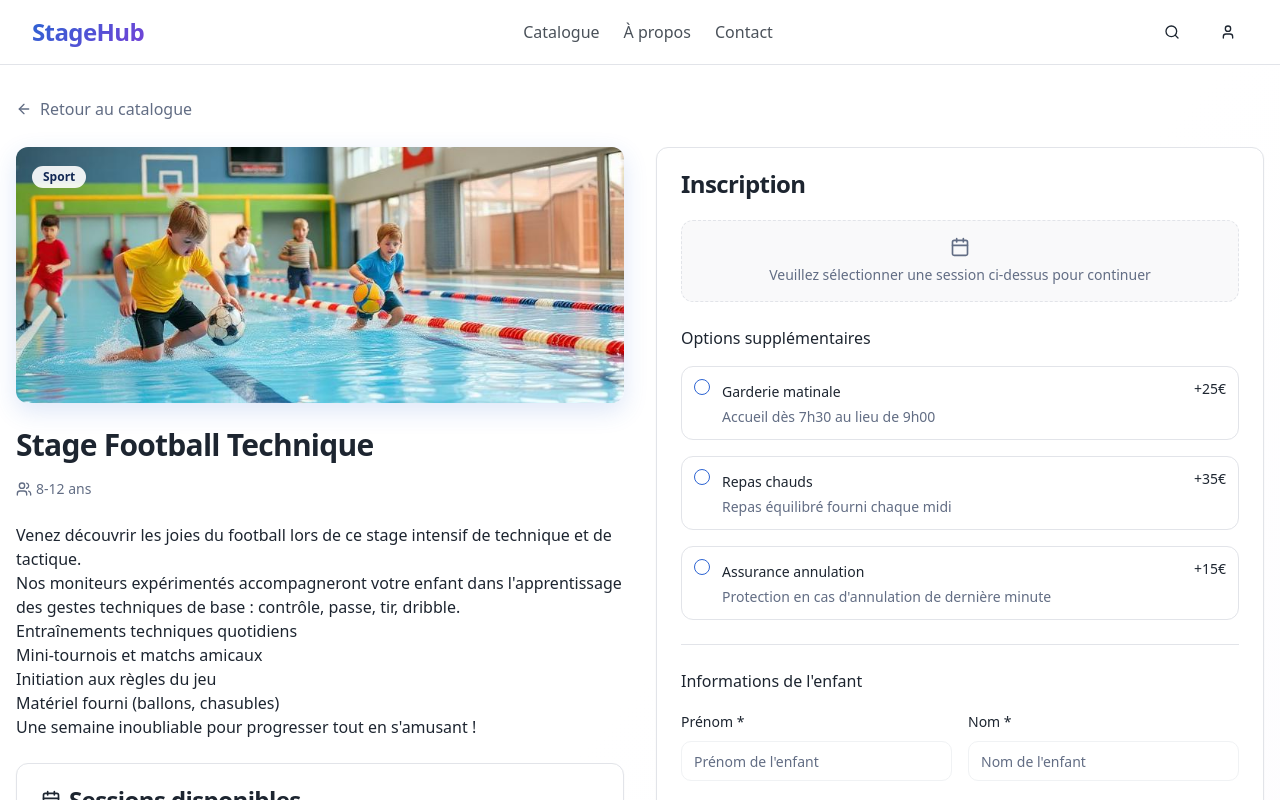
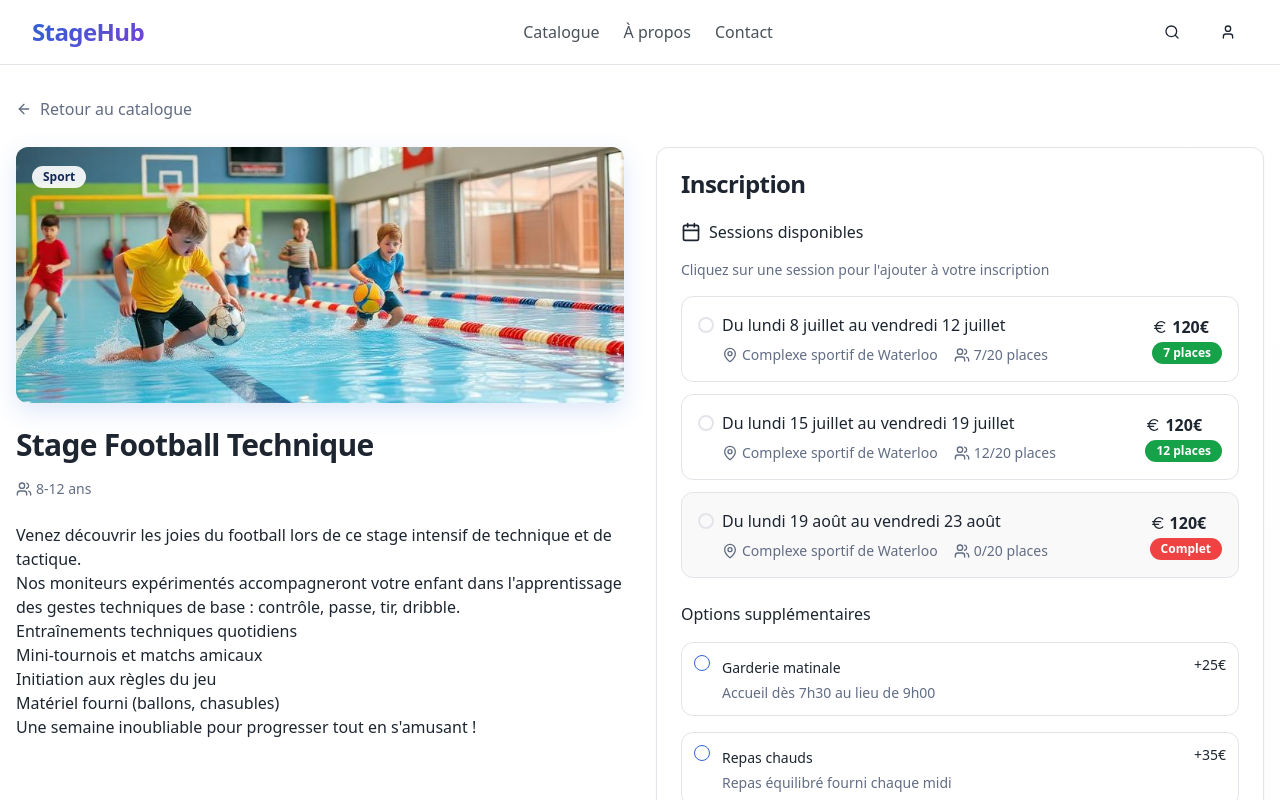
Before and after one commit to to4101/stage-hub-platform, a React (Vite) app: page /stage/1 in a window 1280 px wide. Shown: the top 800 px of the page. Built offline with nearby package versions, Linux system fonts and the light colour scheme.

Commit message:
Refactor session selection
Replace placeholder text with available sessions block for direct selection.

```diff
--- a/src/pages/StageDetail.tsx
+++ b/src/pages/StageDetail.tsx
@@ -174,18 +174,42 @@ const StageDetail = () => {
               />
             </div>
 
-            {/* Sessions disponibles - Sélection pour inscription */}
+          </div>
+
+          {/* Formulaire d'inscription */}
+          <div className="space-y-6">
             <Card>
               <CardHeader>
-                <CardTitle className="flex items-center space-x-2">
+                <CardTitle>Inscription</CardTitle>
+              </CardHeader>
+              <CardContent className="space-y-6">
+                {/* Indication de session sélectionnée */}
+                {selectedSession && (
+                  <div className="bg-primary/10 border border-primary/20 rounded-lg p-4">
+                    <div className="flex items-center space-x-2 text-primary">
+                      <Calendar className="h-4 w-4" />
+                      <span className="font-medium">Session sélectionnée :</span>
+                    </div>
+                    <div className="mt-1 text-sm">
+                      {(() => {
+                        const session = stageData.sessions.find(s => s.id === selectedSession);
+                        return session ? `Du ${formatDate(session.startDate)} au ${formatDate(session.endDate)}` : '';
+                      })()}
+                    </div>
+                  </div>
+                )}
+
+                {/* Sessions disponibles - Sélection pour inscription */}
+                <div className="space-y-4">
+                  <div className="flex items-center space-x-2">
                     <Calendar className="h-5 w-5" />
-                  <span>Sessions disponibles</span>
-                </CardTitle>
-                <p className="text-sm text-muted-foreground mt-2">
+                    <Label className="text-base font-medium">Sessions disponibles</Label>
+                  </div>
+                  <p className="text-sm text-muted-foreground">
                     Cliquez sur une session pour l'ajouter à votre inscription
                   </p>
-              </CardHeader>
-              <CardContent className="space-y-4">
+
+                  <div className="space-y-3">
                     {stageData.sessions.map((session) => (
                       <div
                         key={session.id}
@@ -240,39 +264,8 @@ const StageDetail = () => {
                         </div>
                       </div>
                     ))}
-              </CardContent>
-            </Card>
-          </div>
-
-          {/* Formulaire d'inscription */}
-          <div className="space-y-6">
-            <Card>
-              <CardHeader>
-                <CardTitle>Inscription</CardTitle>
-              </CardHeader>
-              <CardContent className="space-y-6">
-                {/* Indication de session sélectionnée */}
-                {selectedSession && (
-                  <div className="bg-primary/10 border border-primary/20 rounded-lg p-4">
-                    <div className="flex items-center space-x-2 text-primary">
-                      <Calendar className="h-4 w-4" />
-                      <span className="font-medium">Session sélectionnée :</span>
-                    </div>
-                    <div className="mt-1 text-sm">
-                      {(() => {
-                        const session = stageData.sessions.find(s => s.id === selectedSession);
-                        return session ? `Du ${formatDate(session.startDate)} au ${formatDate(session.endDate)}` : '';
-                      })()}
                   </div>
                 </div>
-                )}
-
-                {!selectedSession && (
-                  <div className="bg-muted/50 border border-dashed rounded-lg p-4 text-center text-muted-foreground">
-                    <Calendar className="h-5 w-5 mx-auto mb-2" />
-                    <p className="text-sm">Veuillez sélectionner une session ci-dessus pour continuer</p>
-                  </div>
-                )}
 
                 {/* Options tarifaires */}
                 <div className="space-y-4">
```
Lines whose indentation alone changed are shown as unchanged.
